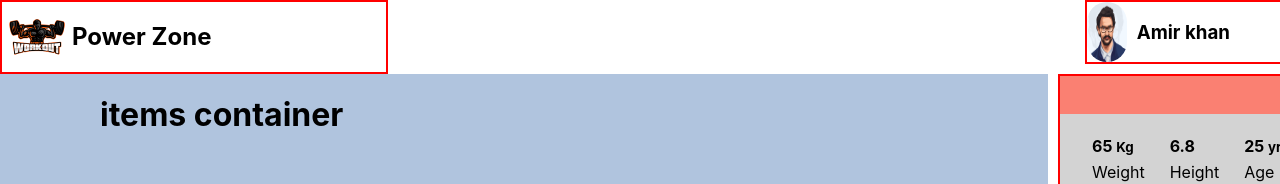
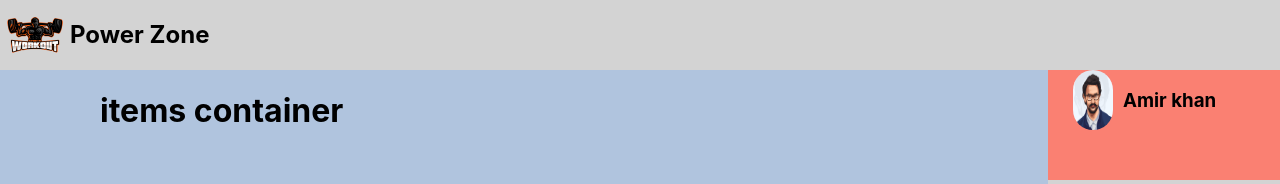
Before and after one commit to AnisurRahman06046/Ultra-Active-club, a React (Create React App) app: page / in a window 1280 px wide. Shown: the top 184 px of the page. Built offline with nearby package versions, Linux system fonts and the light colour scheme.

Commit message:
toast added

```diff
--- a/package.json
+++ b/package.json
@@ -9,6 +9,8 @@
     "react": "^18.2.0",
     "react-dom": "^18.2.0",
     "react-scripts": "5.0.1",
+    "react-toastify": "^9.0.8",
+    "sweetalert2": "^11.4.35",
     "web-vitals": "^2.1.4"
   },
   "scripts": {
--- a/src/App.js
+++ b/src/App.js
@@ -2,6 +2,8 @@
 import Container from './components/Container/Container';
 import Header from './components/Header/Header';
 import Questions from './components/Questions/Questions';
+import { ToastContainer, toast } from 'react-toastify';
+import 'react-toastify/dist/ReactToastify.css';
 
 
 function App() {
--- a/src/components/Container/Container.css
+++ b/src/components/Container/Container.css
@@ -1,12 +1,13 @@
-
 .container{
     display: grid;
-    grid-template-columns: 2.5fr 1.5fr;
-    gap: 10px;
+    grid-template-columns: 3fr 1fr;
+    /* gap: 10px; */
+
 
 
 
 }
+
 .card{
     display: grid;
     grid-template-columns: repeat(3,1fr);
@@ -18,8 +19,11 @@
     background-color: lightsteelblue;
 }
 .list{
+    position: sticky;
+    margin-top: 0;
+    height: 700px;
     background-color: salmon;
-    border: 2px solid red;
+    /* border: 2px solid red; */
     /* width: 25%; */
 }
 
@@ -33,7 +37,7 @@
 }
 @media screen and (min-width:851px)  and (max-width:1400px){
     .container{
-        grid-template-columns: 2.5fr 1.5fr;
+        grid-template-columns: 3fr 1fr;
     }
     .card{
         grid-template-columns: repeat(3,1fr);
--- a/src/components/Header/Header.css
+++ b/src/components/Header/Header.css
@@ -5,6 +5,7 @@
     display: flex;
     /* margin-top: 50px;
     margin-left: 100px; */
-    border: 2px solid red;
-    width: 30%;
+    /* border: 2px solid red; */
+    background-color: lightgray;
+
 }
--- a/src/components/List/List.css
+++ b/src/components/List/List.css
@@ -1,9 +1,8 @@
 .list-container{
-    position: sticky;
-    top: 0px;
-    margin-top: -80px;
+
 }
 .profile-container img{
+
     width: 40px;
     margin-right: 10px;
     border-radius: 20px;
@@ -13,7 +12,7 @@
 .profile-container{
     display: flex;
     margin-left: 25px;
-    border: 2px solid red;
+    /* border: 2px solid red; */
 
 }
 .profile-info{
--- a/src/components/List/List.js
+++ b/src/components/List/List.js
@@ -2,6 +2,8 @@ import React, { useEffect, useState } from 'react';
 import './List.css'
 import propic from '../../images/myimg.jpg'
 import { addToDb,  addNreakTimeToDb ,getStoredBreakTime} from '../../Utilities/fakedb';
+import { ToastContainer, toast } from 'react-toastify';
+import Swal from 'sweetalert2'
 
 const List = ({items}) => {
 
@@ -18,6 +20,13 @@ const List = ({items}) => {
     let duration = 0;
     for (const item of items){
         duration=duration+item.time
+    }
+    const toastHandler = ()=>{
+        Swal.fire(
+            'Congratulations!',
+            'You completed the activities!',
+            'success'
+          )
     }
     return (
         <div className='list-container'>
@@ -63,7 +72,7 @@ const List = ({items}) => {
                 </div>
             </div>
 
-            <button className='btn-complete'>
+            <button onClick={()=>toastHandler()} className='btn-complete'>
                 <p>Activity Completed</p>
             </button>
         </div>
```
Also changed, not shown: 1 other file (tests, documents, lock files or other folders).
